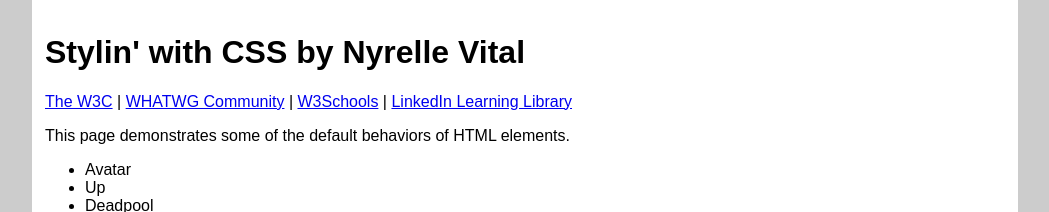
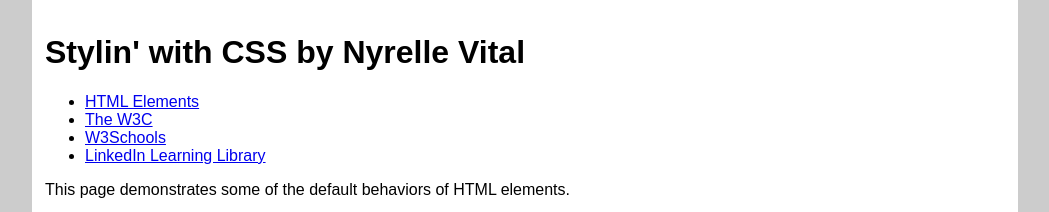
Before and after one commit to luvnyrelle/stylin-with-css-fl24, a plain HTML site: page index.html in a window 1280 px wide. Shown: the top 212 px of the page, without its empty margins (115-1164 px from the left). Drawn offline with Linux system fonts and the light colour scheme.

Commit message:
adds new nav

```diff
--- a/index.html
+++ b/index.html
@@ -37,11 +37,13 @@ body {
    <header>
        <h1>Stylin' with CSS by Nyrelle Vital</h1>
        <nav>
-           <a href="https://www.w3.org/" target="_blank">The W3C</a> |
-           <a href="https://whatwg.org/" target="_blank">WHATWG Community</a> |
-           <a href="https://www.w3schools.com/" target="_blank">W3Schools</a> |
-           <a href="https://linkedin.com/learning">LinkedIn Learning Library</a>
-       </nav>
+        <ul>
+            <li><a href="elements.html" target="_blank">HTML Elements</a></li>
+            <li><a href="https://www.w3.org/" target="_blank">The W3C</a></li>
+            <li><a href="https://www.w3schools.com/" target="_blank">W3Schools</a></li>
+            <li><a href="https://linkedin.com/learning/login" target="_blank">LinkedIn Learning Library</a></li>
+        </ul>
+     </nav>
 
    </header>
 
```
